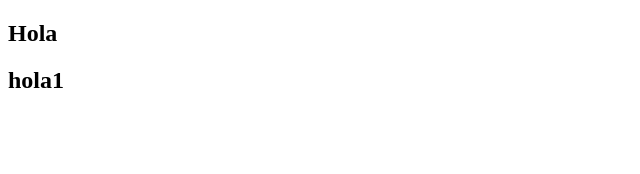
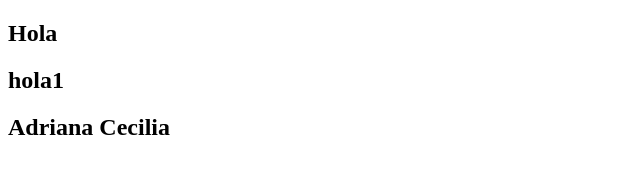
Before and after one commit to githubjoahan/practica1, a plain HTML site: page joahan.html in a window 1280 px wide. Shown: the whole page, without its empty margins (0-640 px from the left). Drawn offline with Linux system fonts and the light colour scheme.

Commit message:
agregué mi nombre completo

```diff
--- a/joahan.html
+++ b/joahan.html
@@ -8,5 +8,6 @@
 <body>
     <h2>Hola</h2>
     <h2>hola1</h2>
+    <h2>Adriana Cecilia</h2>
 </body>
 </html>
```
